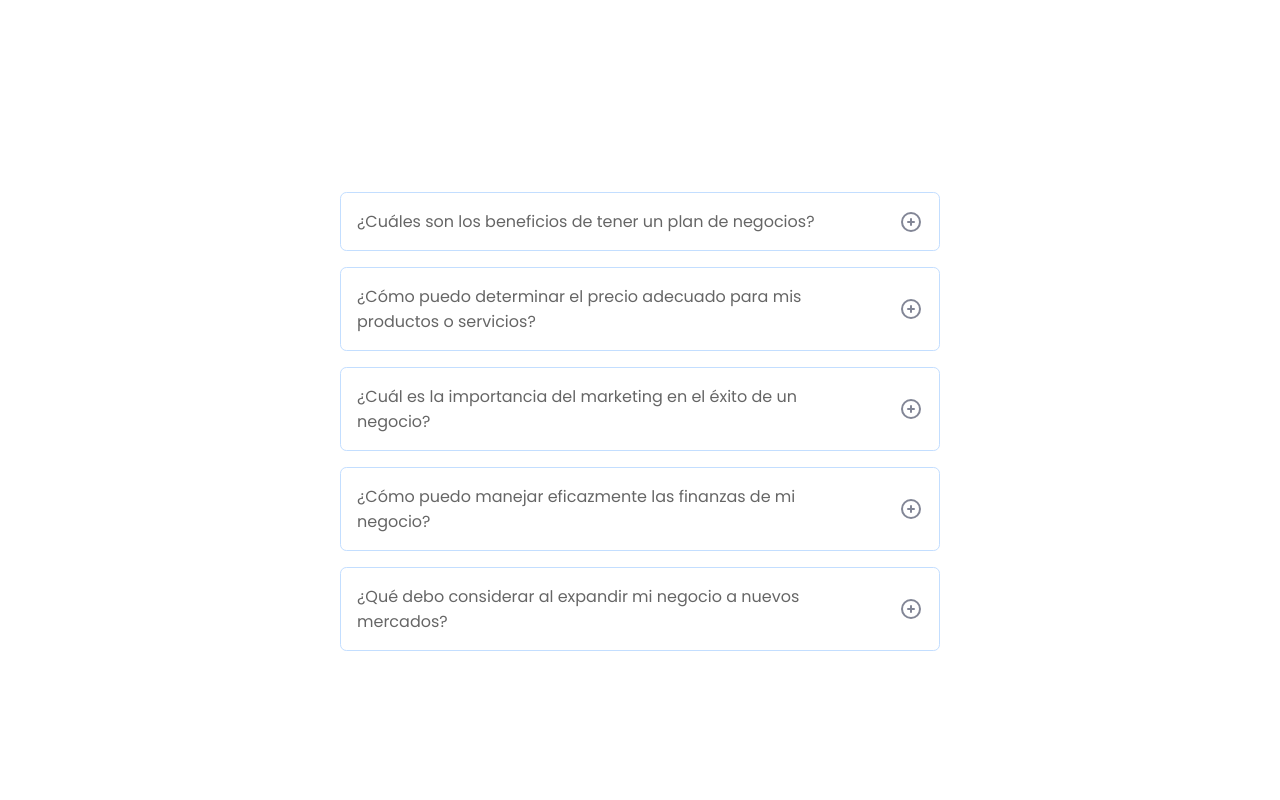
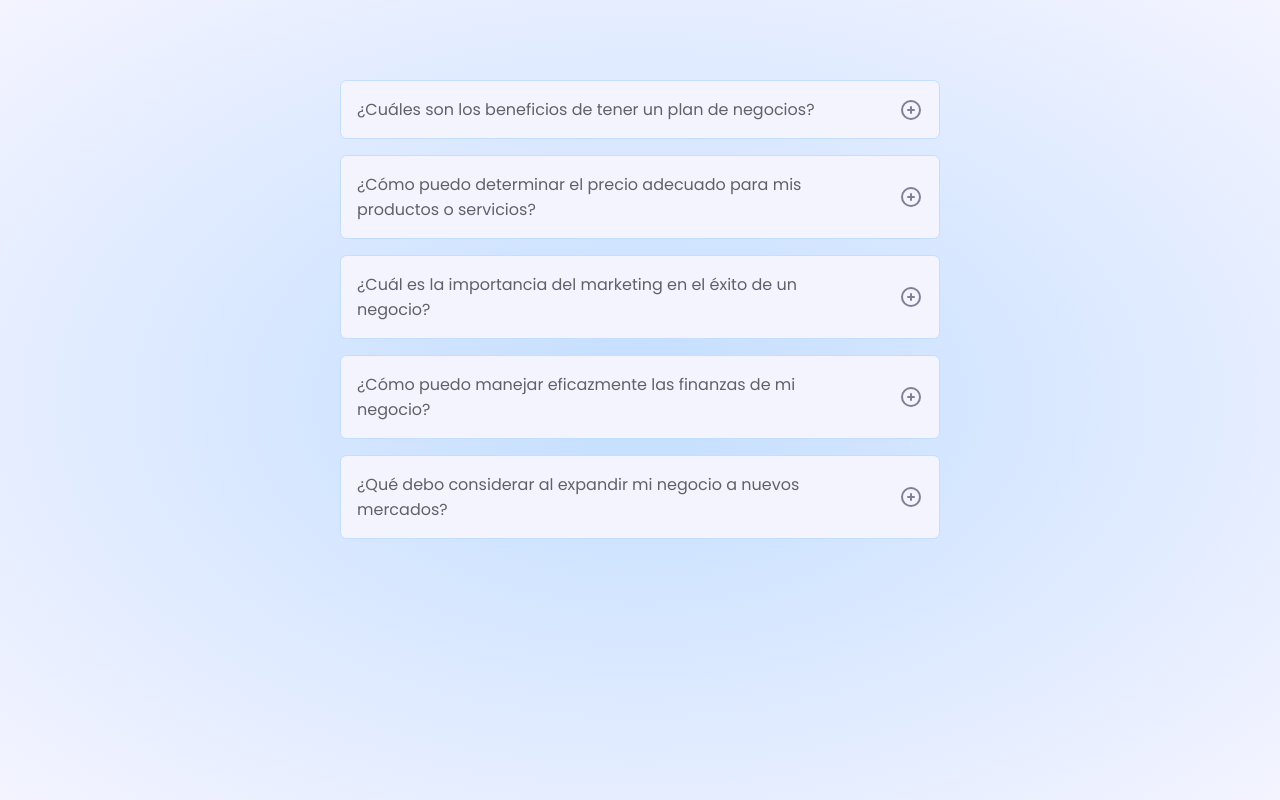
Before and after one commit to Renzo-Guerra/ui-vanilla-components, a website: page accordion-01/index.html in a window 1280 px wide. Drawn offline with Linux system fonts and the light colour scheme.

Commit message:
ADD: Accordeon-01 background change

```diff
--- a/accordion-01/css/faq-container.css
+++ b/accordion-01/css/faq-container.css
@@ -3,7 +3,7 @@
   flex-direction: column;
   gap: 1rem;
   max-width: 600px;
-  margin-top: 12em;
+  margin-top: 3rem;
   margin-inline: auto;
   width: 100%;
   height: fit-content;
--- a/accordion-01/css/faq.css
+++ b/accordion-01/css/faq.css
@@ -5,6 +5,7 @@
   border: 1px solid var(--color-faq-border);
   transition: all 0.3s ease-in-out;
   border-radius: .4rem;
+  background-color: var(--color-faq-background);
 }
 
 .faq.faq:hover{
--- a/accordion-01/css/reset.css
+++ b/accordion-01/css/reset.css
@@ -5,8 +5,8 @@
 }
 
 body{
-  /* Todo: ADD a background lineal-gradiant */
   display: flex;
   min-height: 100vh;
-  width: 100vw;
+  padding-block: 2rem;
+  background: radial-gradient(var(--color-faq-border), var(--color-faq-background));
 }
--- a/accordion-01/css/variables.css
+++ b/accordion-01/css/variables.css
@@ -2,7 +2,7 @@
   /* Color del encabezado */
   --color-faq-border: #C3DEFF;
   --color-faq-border--hover: #A4A1FF;
-
+  --color-faq-background: #f4f4ff;
   --color-fuente: #1C2035;
 
   --font: 'Poppins', 'Segoe UI', Tahoma, Geneva, Verdana, sans-serif
```
